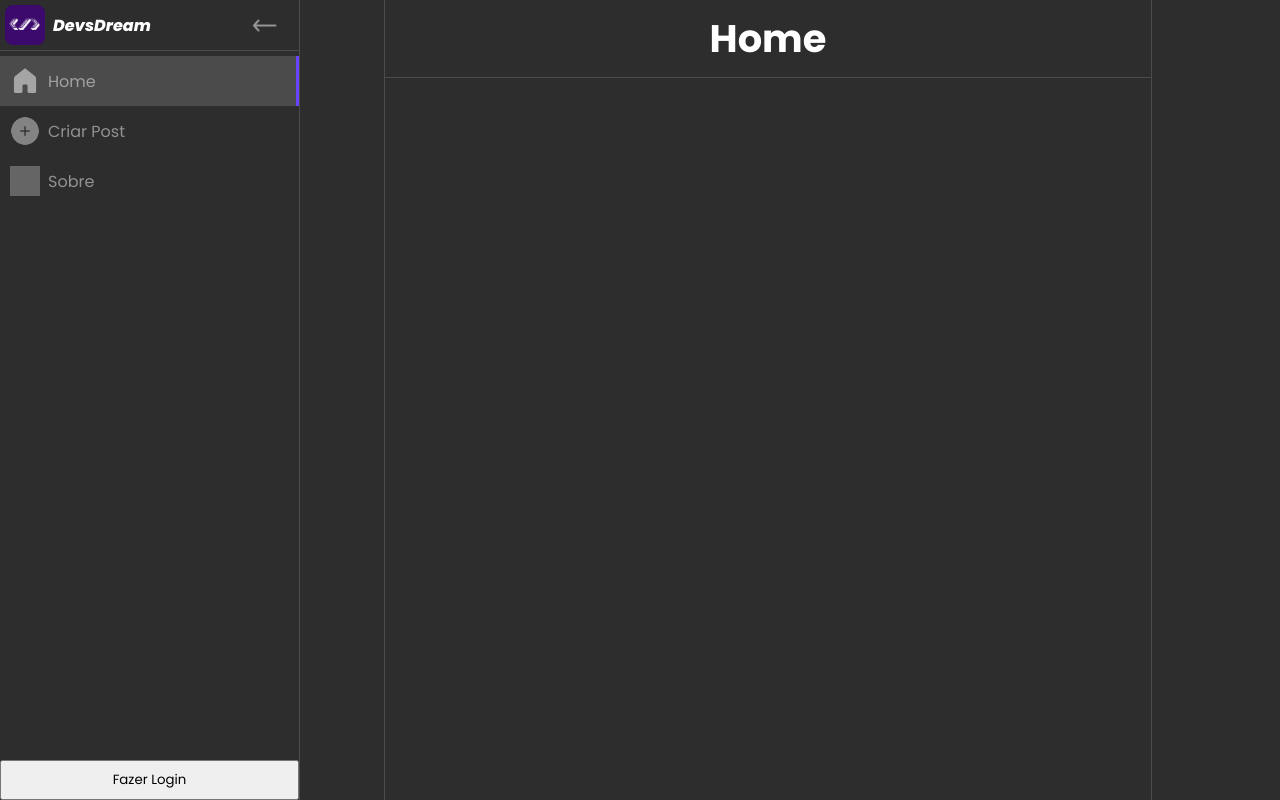
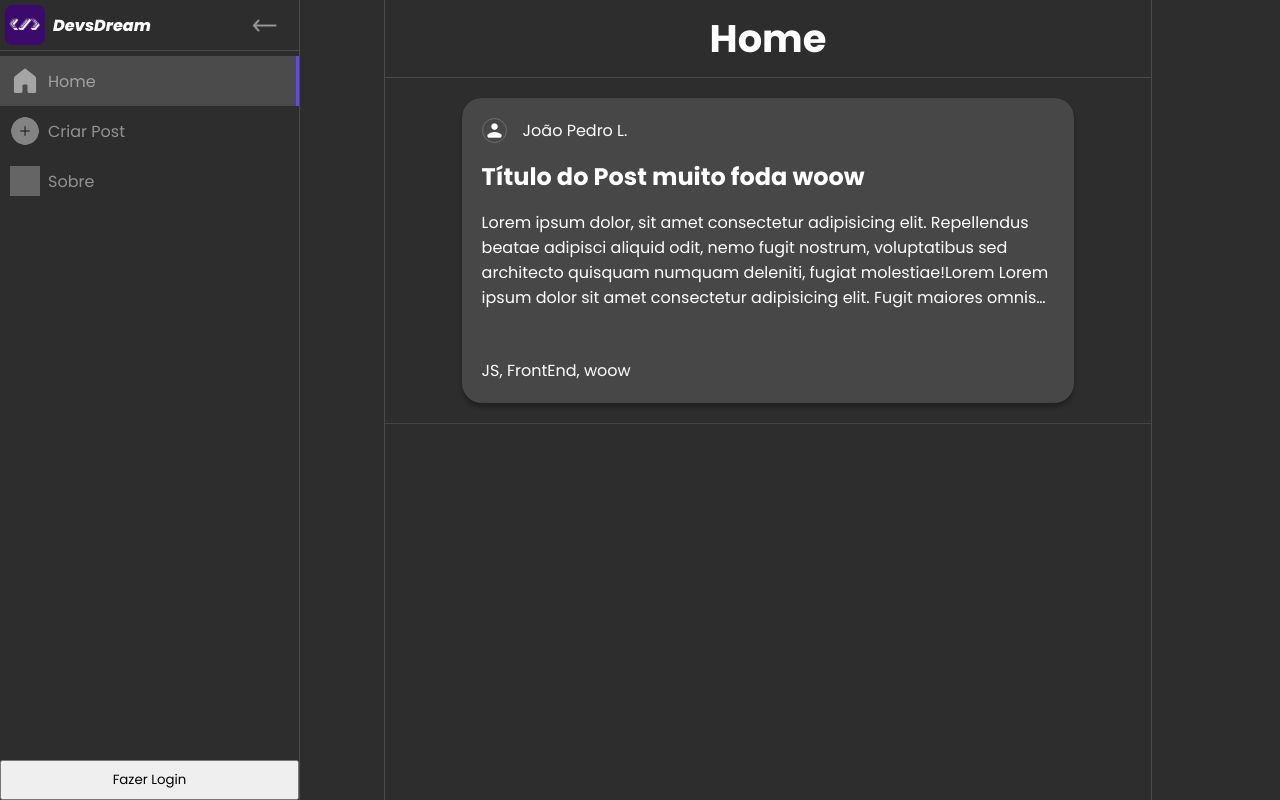
Before and after one commit to JoaoPedroLourenco/DevsDream, a React (Vite) app: page / in a window 1280 px wide. Built offline with nearby package versions, Linux system fonts and the light colour scheme; grey boxes are pictures that could not be loaded.

Commit message:
card do post criado, criar o estilo do botão de pop up para login

```diff
--- a/src/index.css
+++ b/src/index.css
@@ -23,6 +23,7 @@ body{
   border-right: 1px solid var(--brancoTransparente);
   position: relative;
   left: 5%;
+  top: 5%;
 }
 
 .title{
--- a/src/routes/CreatePost/CreatePost.module.css
+++ b/src/routes/CreatePost/CreatePost.module.css
@@ -48,7 +48,6 @@ form input, textarea{
 form textarea{
     height: 150px;
     resize: none;
-    background: rgba(255, 255, 255, 0.035);
 }
 
 form button{
--- a/src/routes/Home/Home.jsx
+++ b/src/routes/Home/Home.jsx
@@ -1,13 +1,48 @@
-import React, { useState } from "react";
+import React from "react";
+
+import styles from "./Home.module.css";
+import user from "../../assets/imgs/user.png";
 
 const Home = () => {
-  const [postTitle, setPostTitle] = useState("");
-  const [postContent, setPostContent] = useState("");
-
   return (
-    <div>
+    <div className={styles.homeContainer}>
       <div className="title">
         <h1>Home</h1>
+      </div>
+
+      <div className={styles.postsContainer}>
+        <div className={styles.postCard}>
+          <div className={styles.postContent}>
+            <div className={styles.postText}>
+              <div className={styles.userName}>
+                <img src={user} alt="" />
+                <p>João Pedro L.</p>
+              </div>
+              <h2>Título do Post muito foda woow</h2>
+
+              <p>
+                Lorem ipsum dolor, sit amet consectetur adipisicing elit.
+                Repellendus beatae adipisci aliquid odit, nemo fugit nostrum,
+                voluptatibus sed architecto quisquam numquam deleniti, fugiat
+                molestiae!Lorem Lorem ipsum dolor sit amet consectetur
+                adipisicing elit. Fugit maiores omnis eos repellat optio officia
+                labore quis amet odit dicta ipsa esse, magnam ut tempora aliquid
+                adipisci iusto iure autem? Lorem ipsum dolor sit amet,
+                consectetur adipisicing elit. Dolorum dolorem maxime, eligendi
+                sed architecto ut maiores tempora? Adipisci doloribus fuga a
+                iusto impedit porro eveniet doloremque laborum animi ipsam.
+                Repellat! Lorem ipsum dolor sit amet consectetur adipisicing
+                elit. Harum itaque sapiente amet aliquid ipsam dolorum magni
+                impedit sequi. Cupiditate ex corrupti illo rerum veniam suscipit
+                alias expedita eveniet omnis libero!
+              </p>
+            </div>
+
+            <div className={styles.postTags}>
+              <p>JS, FrontEnd, woow</p>
+            </div>
+          </div>
+        </div>
       </div>
     </div>
   );
--- /dev/null
+++ b/src/routes/Home/Home.module.css
@@ -0,0 +1,66 @@
+.homeContainer{
+    width: 100%;
+    height: auto;
+}
+
+.homeContainer .postsContainer{
+    width: 100%;
+    height: 100%;
+    display: flex;
+    flex-direction: column;
+    align-items: center;
+    padding: 20px 0px;
+    border-bottom: 1px solid rgba(255, 255, 255, 0.11);
+}
+
+.userName{
+    display: flex;
+    align-items: center;
+    gap: 1em;
+}
+
+.userName img{
+    width: 25px;
+    height: 25px;
+    border: 1px solid rgba(255, 255, 255, 0.199);
+    padding: 2px;
+    border-radius: 50%;
+}
+
+.postsContainer > .postCard{
+    width: 80%;
+    min-height: auto;
+    background: #474747;
+    box-shadow: 0px 4px 4px rgba(0,0,0,0.3);
+    border-radius: 20px;
+    padding: 20px;
+    transition: .2s;
+}
+
+.postCard .postContent{
+    height: 100%;
+    display: flex;
+    flex-direction: column;
+    gap: 3em;
+}
+
+.postContent p{
+    overflow: hidden;
+   display: -webkit-box;
+   -webkit-line-clamp: 4; /* number of lines to show */
+           line-clamp: 4;
+   -webkit-box-orient: vertical;
+}
+
+.postContent .postText{
+    display: flex;
+    flex-direction: column;
+    gap: 1em;
+
+}
+
+
+.postCard:hover{
+    background: #535353;
+    transition: .2s;
+}
--- a/src/routes/Login/Login.module.css
+++ b/src/routes/Login/Login.module.css
@@ -68,6 +68,10 @@ form .btnsLogin{
     gap: 1em;
 }
 
-.btnsLogin .btnCancelar{
+.btnCancelar{
     background: rgb(82, 49, 106);
 }
+
+.btnCancelar:hover{
+    background: rgb(66, 0, 66);
+}
```
